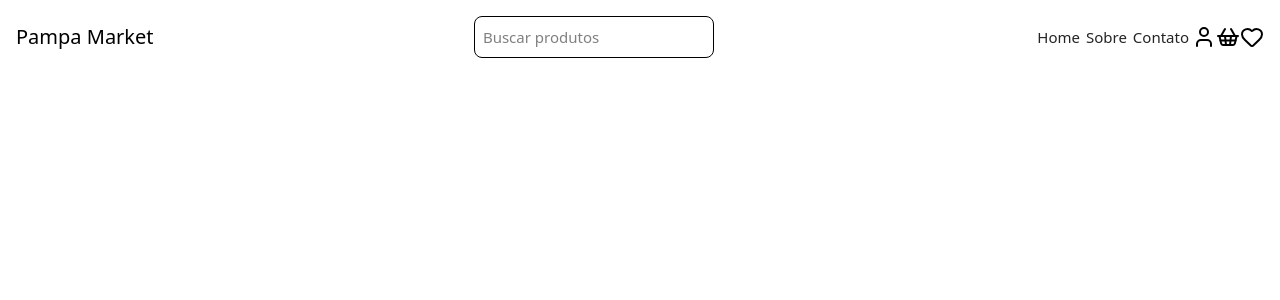
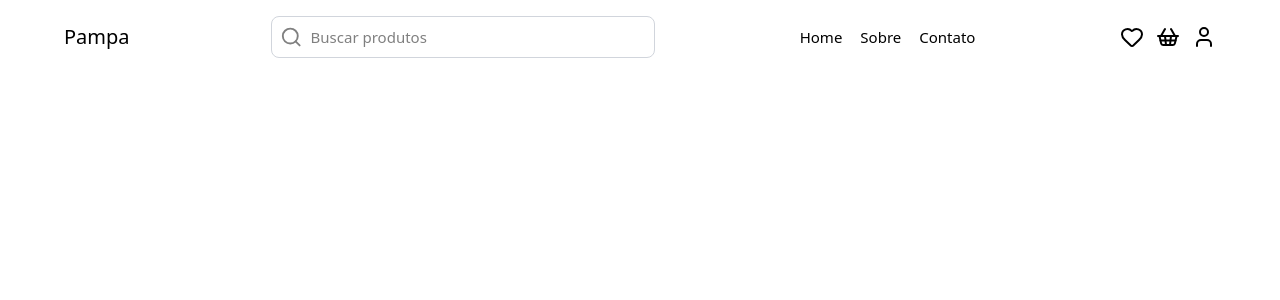
Before and after one commit to iguemanuel/Market-Place, a Vue app: page / in a window 1280 px wide. Shown: the top 300 px of the page. Built offline with nearby package versions, Linux system fonts and the light colour scheme.

Commit message:
Add reponsivity to the navbar

```diff
--- a/src/assets/main.css
+++ b/src/assets/main.css
@@ -10,7 +10,7 @@
 a,
 .green {
   text-decoration: none;
-  color: rgb(36, 36, 36);
+  color: rgb(0, 0, 0);
   transition: 0.4s;
   padding: 3px;
 }
--- a/src/components/Header/NavbarComponent.vue
+++ b/src/components/Header/NavbarComponent.vue
@@ -1,25 +1,62 @@
 <template>
-  <nav class="flex justify-between items-center p-4 bg-white text-black w-full font-sans">
-    <div class="logo">
-      <h1 class="text-xl font-bold">Pampa Market</h1>
+  <nav
+    class="flex justify-between gap-10 items-center p-4 bg-white text-black w-full font-sans px-16"
+  >
+    <!-- Logo -->
+
+    <button class="md:hidden text-black hover:scale-110" @click="toggleMenu">
+      <Menu class="hover:text-gray-600" />
+    </button>
+
+    <div class="text-xl font-bold">Pampa</div>
+
+    <div class="hidden md:flex items-center border border-gray-300 rounded-lg px-2 w-1/3">
+      <Search color="gray" />
+      <input type="text" placeholder="Buscar produtos" class="p-2 w-full outline-none" />
     </div>
-    <div>
-      <input type="text" placeholder="Buscar produtos" class="p-2 rounded-lg border" />
+
+    <div class="hidden md:flex">
+      <ul class="flex space-x-5 gap-3">
+        <li><RouterLink to="/" class="hover:text-gray-600">Home</RouterLink></li>
+        <li><RouterLink to="/" class="hover:text-gray-600">Sobre</RouterLink></li>
+        <li><RouterLink to="/" class="hover:text-gray-600">Contato</RouterLink></li>
+      </ul>
     </div>
-    <ul class="flex space-x-4 mr-4">
-      <li><RouterLink to="/">Home</RouterLink></li>
-      <li><RouterLink to="/">Sobre</RouterLink></li>
-      <li><RouterLink to="/">Contato</RouterLink></li>
-      <div class="flex ml-4 space-x-4">
-        <User />
-        <ShoppingBasket />
-        <Heart />
-      </div>
-    </ul>
+
+    <div class="hidden md:flex space-x-4 gap-3">
+      <Heart class="cursor-pointer hover:text-gray-600" />
+      <ShoppingBasket class="cursor-pointer hover:text-gray-600" />
+      <User class="cursor-pointer hover:text-gray-600" />
+    </div>
+
+    <!-- Menu Mobile -->
+    <div class="md:hidden flex gap-3 space-x-4">
+      <Heart class="cursor-pointer hover:text-gray-600" />
+      <ShoppingBasket class="cursor-pointer hover:text-gray-600" />
+      <User class="cursor-pointer hover:text-gray-600" />
+    </div>
+
+    <div
+      v-if="menuOpen"
+      class="absolute top-16 left-0 w-full bg-white shadow-lg flex flex-col items-center text-center alig py-4 md:hidden"
+    >
+      <ul class="space-y-4">
+        <li><RouterLink to="/" class="block">Home</RouterLink></li>
+        <li><RouterLink to="/" class="block">Sobre</RouterLink></li>
+        <li><RouterLink to="/" class="block">Contato</RouterLink></li>
+      </ul>
+    </div>
   </nav>
 </template>
 
 <script setup lang="ts">
+import { ref } from 'vue'
 import { RouterLink } from 'vue-router'
-import { User, ShoppingBasket, Heart } from 'lucide-vue-next'
+import { User, ShoppingBasket, Heart, Search, Menu } from 'lucide-vue-next'
+
+// Controle do menu mobile
+const menuOpen = ref(false)
+const toggleMenu = () => {
+  menuOpen.value = !menuOpen.value
+}
 </script>
```
